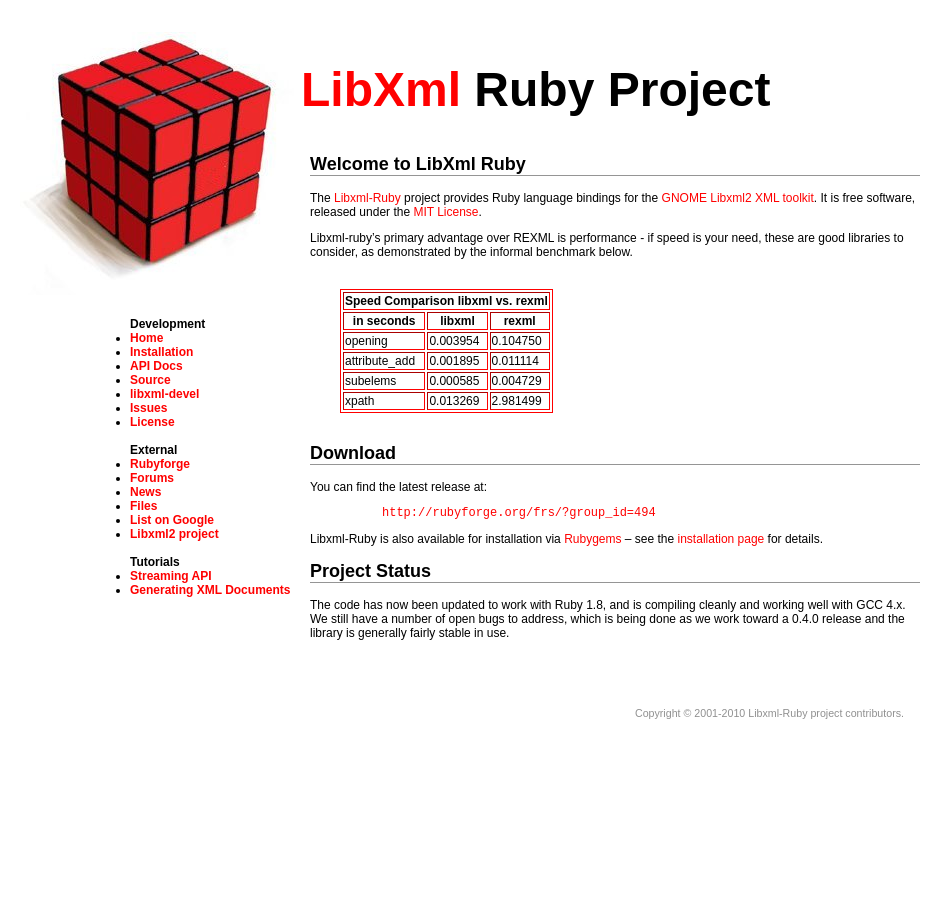
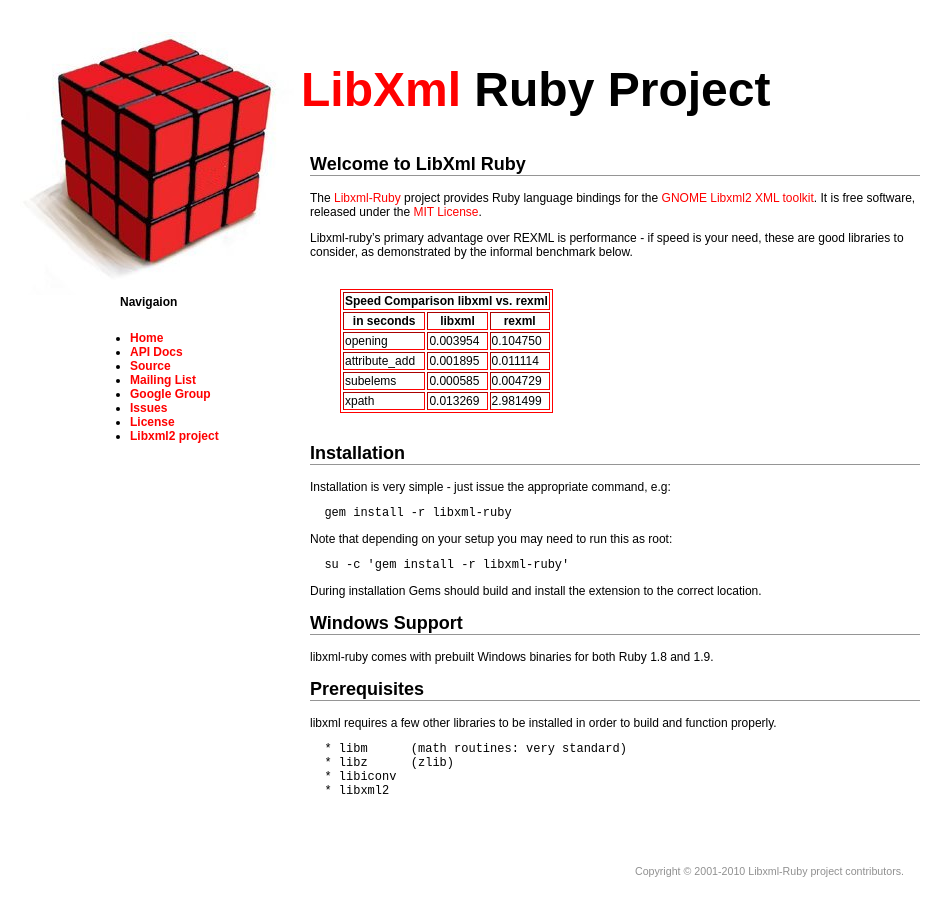
Before and after one commit to xml4r/libxml-ruby, a Jekyll site: the page built from web/_posts/2010-06-29-index.markdown, in a window 1280 px wide. Shown: the whole page, without its empty margins (120-1071 px from the left). Built offline with Jekyll 4.4.1, drawn with Linux system fonts in a browser that asks for light colours.

Commit message:
Update website.

```diff
--- a/web/_includes/sidebar.html
+++ b/web/_includes/sidebar.html
@@ -1,22 +1,11 @@
+<strong>Navigaion</strong><br/>
 <ul class="navlinks" >
-    <strong>Development</strong><br/>
-    <li><a href="index.html">Home</a></li>
-    <li><a href="installation.html">Installation</a></li>
-    <li><a href="rdoc/index.html">API Docs</a></li>
-    <li><a href="http://github.com/xml4r/libxml-ruby">Source</a></li>
-    <li><a href="http://rubyforge.org/mail/?group_id=494">libxml-devel</a></li>
-    <li><a href="http://github.com/xml4r/libxml-ruby/issues">Issues</a></li>
-    <li><a href="license.html">License</a></li>
-    <br/>
-    <strong>External</strong><br/>
-    <li><a href="http://rubyforge.org/projects/libxml">Rubyforge</a></li>
-    <li><a href="http://rubyforge.org/forum/?group_id=494">Forums</a></li>
-    <li><a href="http://rubyforge.org/news/?group_id=494">News</a></li>
-    <li><a href="http://rubyforge.org/frs/?group_id=494">Files</a></li>
-    <li><a href="http://groups.google.com/group/libxml-devel">List on Google</a></li>
-    <li><a href="http://xmlsoft.org/">Libxml2 project</a></li>
-    <br/>
-    <strong>Tutorials</strong><br/>
-    <li><a href="http://anurag-priyam.blogspot.com/2010/05/ruby-libxml-tutorial-reader-api.html">Streaming API</a></li>
-    <li><a href="http://anurag-priyam.blogspot.com/2010/05/ruby-libxml-tutorial-writing-xml.html">Generating XML Documents</a></li>
+  <li><a href="index.html">Home</a></li>
+  <li><a href="http://libxml.rubyforge.org/rdoc/index.html">API Docs</a></li>
+  <li><a href="http://github.com/xml4r/libxml-ruby">Source</a></li>
+  <li><a href="http://rubyforge.org/mail/?group_id=494">Mailing List</a></li>
+  <li><a href="http://groups.google.com/group/libxml-devel">Google Group</a></li>
+  <li><a href="http://github.com/xml4r/libxml-ruby/issues">Issues</a></li>
+  <li><a href="license.html">License</a></li>
+  <li><a href="http://xmlsoft.org/">Libxml2 project</a></li>
 </ul>
--- a/web/_posts/2010-06-29-index.markdown
+++ b/web/_posts/2010-06-29-index.markdown
@@ -20,21 +20,26 @@
     <tr><td> xpath         </td><td> 0.013269 </td><td> 2.981499 </td></tr>
 </table>
 
-## Download
 
-You can find the latest release at:
+## Installation
+Installation is very simple - just issue the appropriate command, e.g:
 
-<pre>
-          <a href="http://rubyforge.org/frs/?group_id=494">http://rubyforge.org/frs/?group_id=494</a>
-</pre>
+      gem install -r libxml-ruby
 
-Libxml-Ruby is also available for installation via <a href="http://rubygems.rubyforge.org">Rubygems</a>
--- see the <a href="install.xml">installation page</a>	for details.
+Note that depending on your setup you may need to run this as root:
 
-## Project Status
+      su -c 'gem install -r libxml-ruby'
+
+During installation Gems should build and install the extension to the correct location.
+
+## Windows Support
+libxml-ruby comes with prebuilt Windows binaries for both Ruby 1.8 and 1.9.
 
 
-The code has now been updated to work with Ruby 1.8, and is compiling cleanly
-and working well with GCC 4.x. We still have a number of open bugs to address,
-which is being done as we work toward a 0.4.0 release and the library is
-generally fairly stable in use.
+## Prerequisites
+libxml requires a few other libraries to be installed in order to build and function properly.
+
+	  * libm      (math routines: very standard)
+	  * libz      (zlib)
+	  * libiconv
+	  * libxml2
```
Also changed, not shown: web/_posts/2010-06-29-installation.markdown (deleted, +0 -51 lines), web/_posts/2010-06-29-license.markdown (+4 -6 lines).
